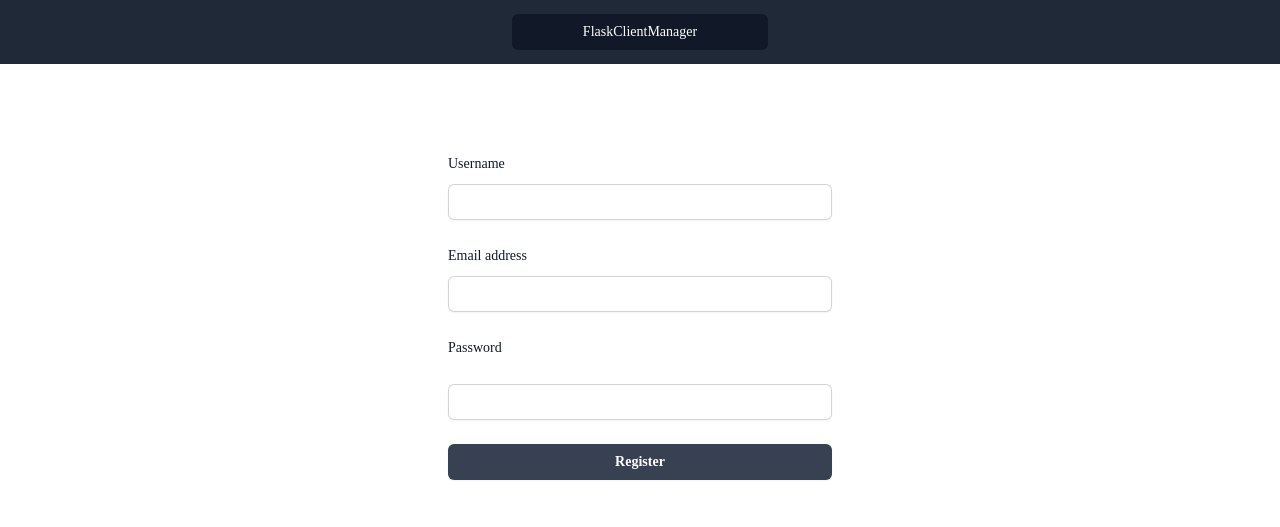
After one commit to KevTon972/FlaskClientManager, a Flask app: a page that uses templates/login.html in a window 1280 px wide. The commit adds this page. Shown: the top 527 px of the page. Run offline with Flask 3, Linux system fonts and the light colour scheme; some libraries are stand-ins or nearby versions.

Commit message:
added login template

```diff
--- a/app.py
+++ b/app.py
@@ -14,11 +14,11 @@ with app.app_context():
 
 
 class Utilisateur(db.Model):
-    __tablename__= 'Utilisateur'
+    __tablename__= 'utilisateur'
     id = db.Column(db.Integer, primary_key=True)
     username = db.Column(db.String(50), nullable=False,)
     email = db.Column(db.String(50), nullable=False, unique=True)
-    password = db.Column(db.String(50), nullable=False)
+    password = db.Column(db.String(100), nullable=False)
 
     def __init__(self, username, email, password):
         self.username = username
@@ -37,21 +37,36 @@ def register():
         username = request.form.get('username')
         email = request.form.get('email')
         password = request.form.get('password')
-        new_user = Utilisateur(username=username, email=email, password=generate_password_hash(password, method='sha256'))
+        confirm_password = request.form.get('confirm_password')
 
-        try:
-            db.session.add(new_user)
-            db.session.commit()
+        if password == confirm_password:
+            new_user = Utilisateur(username=username, email=email, password=generate_password_hash(password, method='pbkdf2:sha1', salt_length=15))
+            print(new_user.password)
 
-            return redirect(url_for('index.html'))
+            try:
 
-        except:
-            print('Erreur lors de la sauvegarde en base de données')
+                db.session.add(new_user)
+                db.session.commit()
 
+                return redirect(url_for('login'))
+
+            except:
+                print("Erreur dans l'enregistrement des données")
+
+                return render_template('register.html')
+        else:
+            # ajouter affichage message d'erreur avec flash
+            print('too bad')
             return render_template('register.html')
+
+
 
     return render_template('register.html')
 
 
+@app.route("/login/, methods=['GET', 'POST]")
+def login():
+    return render_template('login.html')
+
 if __name__ == '__main__':
     app.run(debug=True)
--- /dev/null
+++ b/templates/login.html
@@ -0,0 +1,31 @@
+{% extends 'base.html' %}
+
+{% block body %}
+<div class="flex min-h-full flex-col justify-center px-6 py-12 lg:px-8">
+    <div class="mt-10 sm:mx-auto sm:w-full sm:max-w-sm">
+      <form class="space-y-6" action="{{ url_for('login') }}" method="POST">
+        <div>
+          <label for="username" class="block text-sm font-medium leading-6 text-gray-900">Username</label>
+          <div class="mt-2">
+            <input id="username" name="username" type="username" autocomplete="username" required class="block w-full rounded-md border-0 py-1.5 px-2 text-gray-900 shadow-sm ring-1 ring-inset ring-gray-300 placeholder:text-gray-400 focus:ring-2 focus:ring-inset focus:ring-gray-100 sm:text-sm sm:leading-6">
+          </div>
+        </div>
+        <div>
+          <label for="email" class="block text-sm font-medium leading-6 text-gray-900">Email address</label>
+          <div class="mt-2">
+            <input id="email" name="email" type="email" autocomplete="email" required class="block w-full rounded-md border-0 py-1.5 px-2 text-gray-900 shadow-sm ring-1 ring-inset ring-gray-300 placeholder:text-gray-400 focus:ring-2 focus:ring-inset focus:ring-gray-100 sm:text-sm sm:leading-6">
+          </div>
+        </div>
+        <div>
+          <div class="flex items-center justify-between">
+            <label for="password" class="block text-sm font-medium leading-6 text-gray-900">Password</label>
+          </div>
+        </div>
+        <div class="mt-2">
+          <input id="password" name="password" type="password" autocomplete="current-password" required class="block w-full rounded-md border-0 py-1.5 px-2 text-gray-900 shadow-sm ring-1 ring-inset ring-gray-300 focus:ring-2 focus:ring-inset focus:ring-gray-100 sm:text-sm sm:leading-6">
+        </div>
+        <div>
+          <button type="submit" class="flex w-full justify-center rounded-md bg-gray-700 px-3 py-1.5 text-sm font-semibold leading-6 text-white shadow-sm hover:bg-gray-800 focus-visible:outline focus-visible:outline-2 focus-visible:outline-offset-2 focus-visible:outline-gray-800">Register</button>
+        </div>
+      </form>
+{% endblock %}
--- a/templates/register.html
+++ b/templates/register.html
@@ -6,7 +6,7 @@
 {% block body %}
 <div class="flex min-h-full flex-col justify-center px-6 py-12 lg:px-8">
   <div class="mt-10 sm:mx-auto sm:w-full sm:max-w-sm">
-    <form class="space-y-6" action="{{ url_for('index') }}" method="POST">
+    <form class="space-y-6" action="{{ url_for('register') }}" method="POST">
       <div>
         <label for="username" class="block text-sm font-medium leading-6 text-gray-900">Username</label>
         <div class="mt-2">
@@ -37,7 +37,7 @@
         <input id="confirm_password" name="confirm_password" type="password" autocomplete="current-password" required class="block w-full rounded-md border-0 py-1.5 px-2 shadow-sm ring-1 ring-inset ring-gray-300 placeholder:text-gray-400 focus:ring-2 focus:ring-inset focus:ring-gray-100 sm:text-sm sm:leading-6">
       </div>
       <div>
-        <button type="submit" class="flex w-full justify-center rounded-md bg-gray-700 px-3 py-1.5 text-sm font-semibold leading-6 text-white shadow-sm hover:bg-gray-800 focus-visible:outline focus-visible:outline-2 focus-visible:outline-offset-2 focus-visible:outline-gray-800">Sign in</button>
+        <button type="submit" class="flex w-full justify-center rounded-md bg-gray-700 px-3 py-1.5 text-sm font-semibold leading-6 text-white shadow-sm hover:bg-gray-800 focus-visible:outline focus-visible:outline-2 focus-visible:outline-offset-2 focus-visible:outline-gray-800">Register</button>
       </div>
     </form>
 
```
